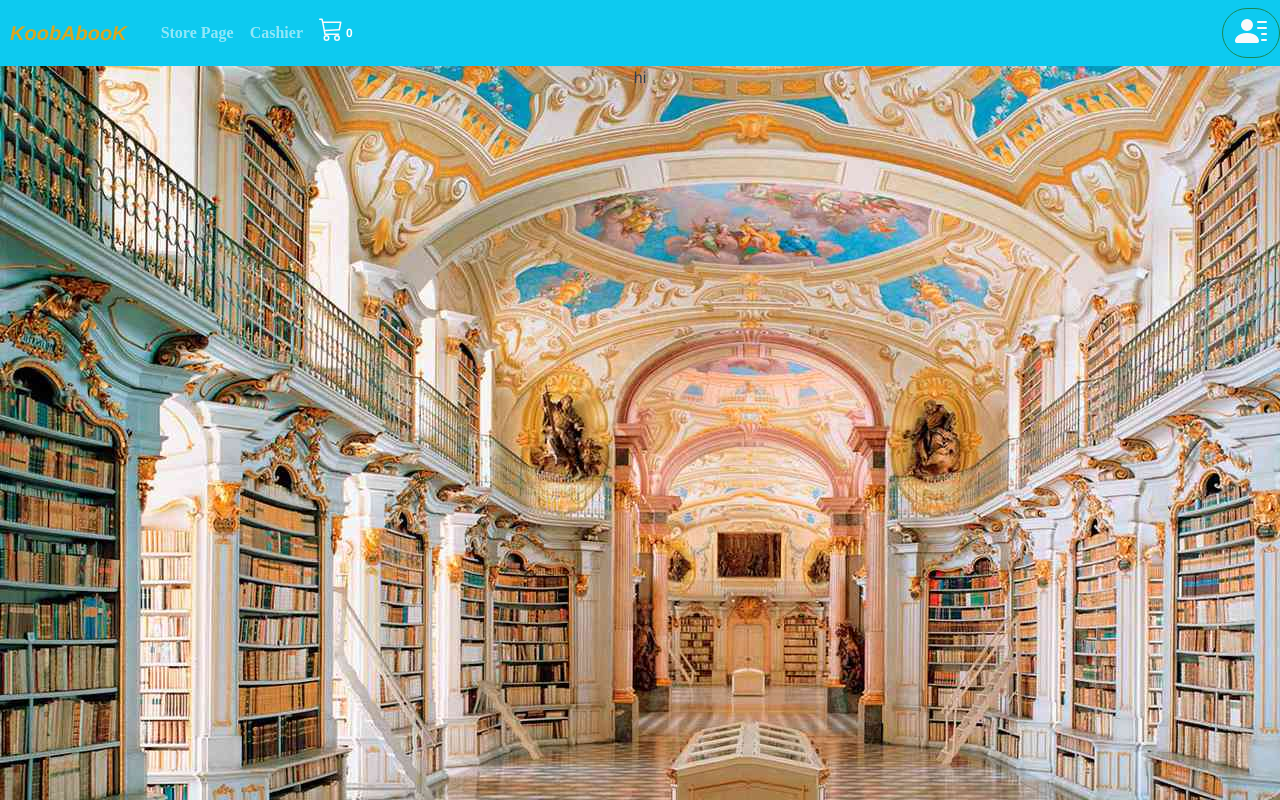
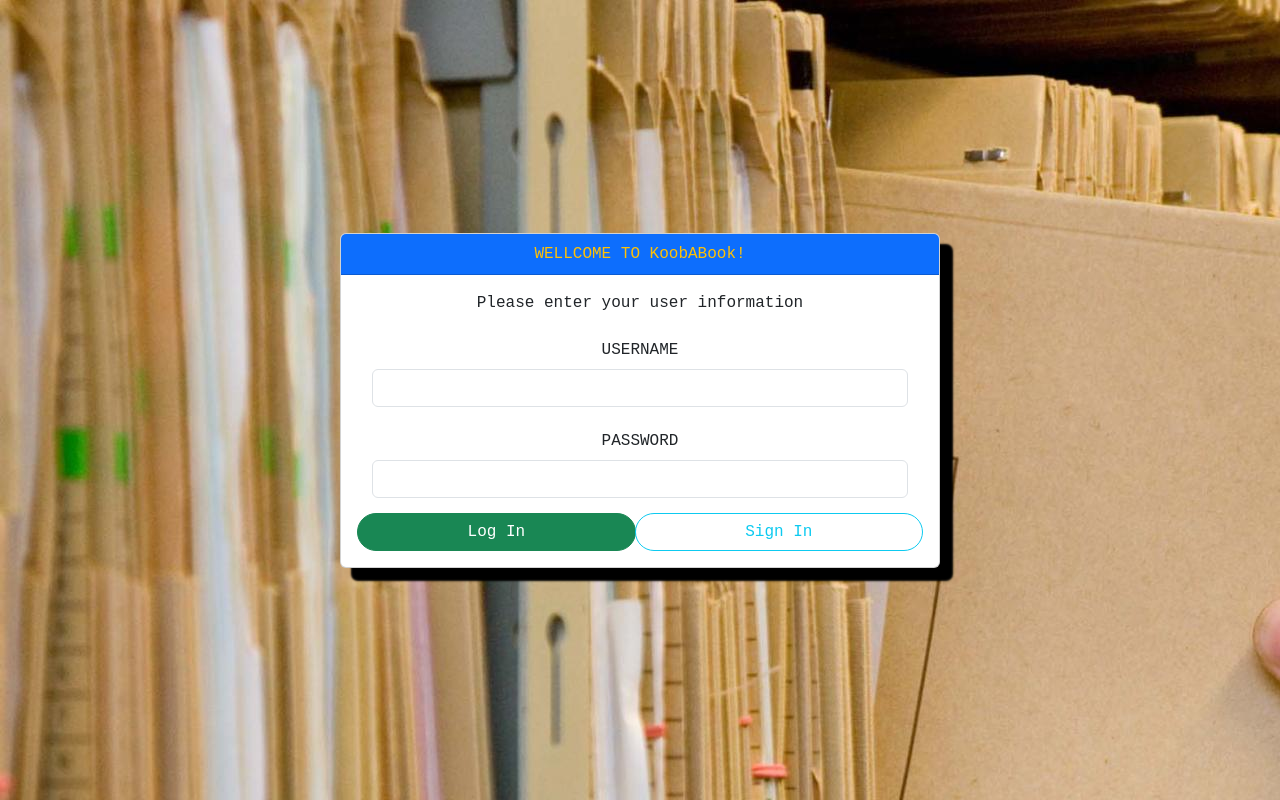
Before and after one commit to DAZ406/e-commers, a Vue app in the folder frontend/e-comers/: page / in a window 1280 px wide. Built offline with nearby package versions, Linux system fonts and the light colour scheme.

Commit message:
feat(log-in page): add log-in page, and token adding

```diff
--- a/frontend/e-comers/src/App.vue
+++ b/frontend/e-comers/src/App.vue
@@ -1,6 +1,6 @@
 <template>
   <div id="app">
-    <nav-bar/>
+    <nav-bar v-if= "$route.path !== '/'"></nav-bar>
      <transition
       @before-enter="beforeEnter"
       @enter="enter"
--- a/frontend/e-comers/src/axios/axiosFunctions.js
+++ b/frontend/e-comers/src/axios/axiosFunctions.js
@@ -11,3 +11,12 @@ export const filterProducts = async (name) => {
 
     return response;
 }
+
+export const validateUser = async (username, password) => {
+    const response = await dbConnect.post(`/users`,{
+        username: username,
+        password: password
+    });
+
+    return response;
+}
--- a/frontend/e-comers/src/views/HomeView.vue
+++ b/frontend/e-comers/src/views/HomeView.vue
@@ -1,15 +1,104 @@
 <template>
-  <div class="home">
-    <p> hi </p>
+  <div class="registerContainer">
+    <b-card
+      header="WELLCOME TO KoobABook!"
+      header-bg-variant="primary"
+      header-text-variant="warning"
+      align="center"
+      class="loginCard"
+    >
+    <p> Please enter your user information </p>
+      <b-form-group
+        label="USERNAME"
+        label-for="nested-street"
+        label-cols-sm="3"
+        label-align-sm="right"
+        class="myFormForUser"
+      >
+        <b-form-input v-model="username" class="myUserInput"></b-form-input>
+      </b-form-group>
+
+      <b-form-group
+        label="PASSWORD"
+        label-for="nested-city"
+        label-cols-sm="3"
+        label-align-sm="right"
+        class="myFormForUser"
+      >
+        <b-form-input v-model="password" class="myUserInput"></b-form-input>
+      </b-form-group>
+      <b-button-group class="myButtonGroup">
+      <b-button pill variant="success" @click="checkTheUser">Log In</b-button>
+      <b-button pill variant="outline-info" @click="goToSignIn">Sign In</b-button>
+    </b-button-group>
+    </b-card>
+
   </div>
 </template>
 
 <script>
-// @ is an alias to /src
-// import HelloWorld from '@/components/HelloWorld.vue'
-// import BookCard from '@/components/BookCard.vue'
+import router from '@/router';
+import { validateUser } from '../axios/axiosFunctions';
+import Swal from 'sweetalert2';
 
 export default {
-  name: 'HomeView',
+  name: "HomeView",
+  data() {
+    return {
+      username: '',
+      password: '',
+    };
+  },
+  methods: {
+    goToSignIn() {
+      router.push("./sigh-in");
+    },
+    async checkTheUser() {
+      try {
+      const user = (await validateUser(this.username, this.password)).data;
+      console.log(user);
+      localStorage.setItem('token',`Bearer  ${user.token}`);
+      this.$store.state.currUser = {
+      username: this.username
+      };
+      router.push('./store');
+      } catch(err) {
+        Swal.fire({
+          title: "Make sure you put the correct data",
+          showConfirmButton: true,
+          confirmButtonText: "OK",
+          icon: "error",
+        });
+      }
+    }
+
+  }
+
+};
+</script>
+
+<style scoped>
+.myUserInput {
+  max-width: 100%;
 }
-</script>
+.loginCard {
+  font-family: monospace;
+  width: 80%;
+  max-width: 600px;
+  box-shadow: 12px 12px 2px 1px black;
+}
+.registerContainer {
+  display: flex;
+  justify-content: center;
+  align-items: center;
+  height: 100vh;
+  background-image: url("../assets/folder.jpg");
+}
+.myFormForUser {
+  margin: 15px;
+}
+.myButtonGroup {
+  display: flex;
+  align-content:space-between;
+}
+</style>
```
Also changed, not shown: frontend/e-comers/src/assets/folder.jpg (added).
